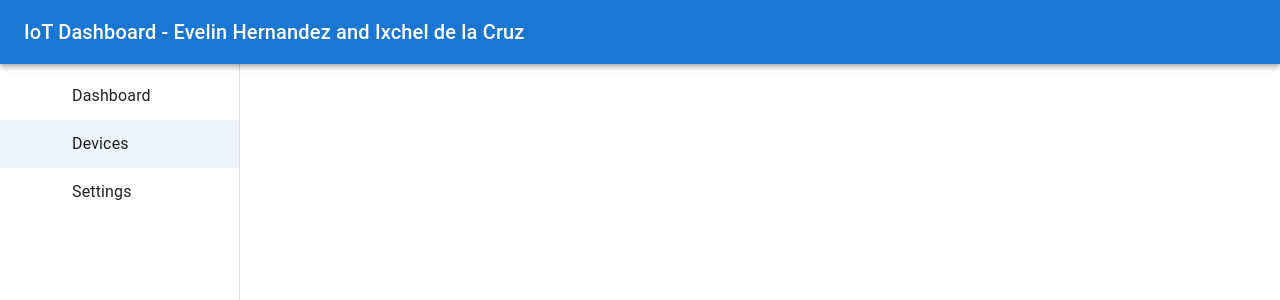
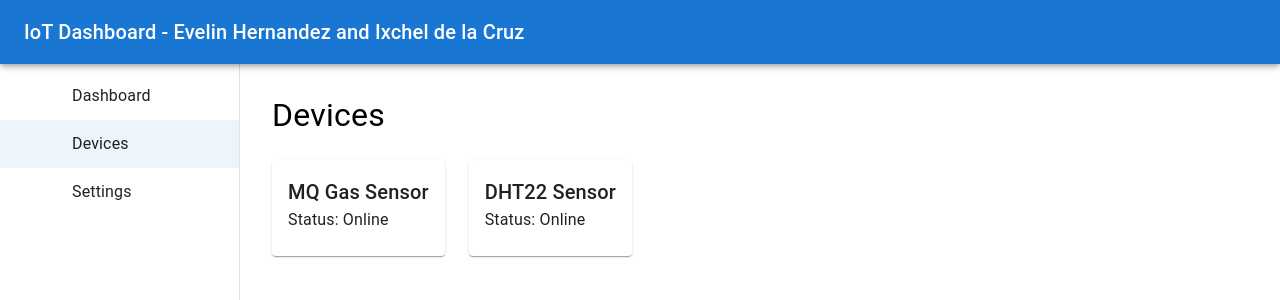
Before and after one commit to ehm2331107019-dev/smarthome-iot, a React (Vite) app: page /devices in a window 1280 px wide. Shown: the top 300 px of the page. Built offline with nearby package versions, Linux system fonts and the light colour scheme; some icons are missing.

Commit message:
Actualizacion8

```diff
--- a/src/layout/MainLayout.jsx
+++ b/src/layout/MainLayout.jsx
@@ -9,8 +9,9 @@ import Navbar from "./Navbar"
 import Sidebar from "./Sidebar"
 
 import { useState } from "react";
+import { Outlet } from "react-router-dom";
 
-export default function MainLayout({children}){
+export default function MainLayout(){
     const them = useTheme();
     const isMobile = useMediaQuery(them.breakpoints.down("md"));
     const [open, setOpen] = useState(false);
@@ -34,9 +35,8 @@ export default function MainLayout({children}){
                     p: 3
                 }}
             >
-                {}
                 <Toolbar />
-                {children}
+                <Outlet />
             </Box>
         </Box>
     );
```
